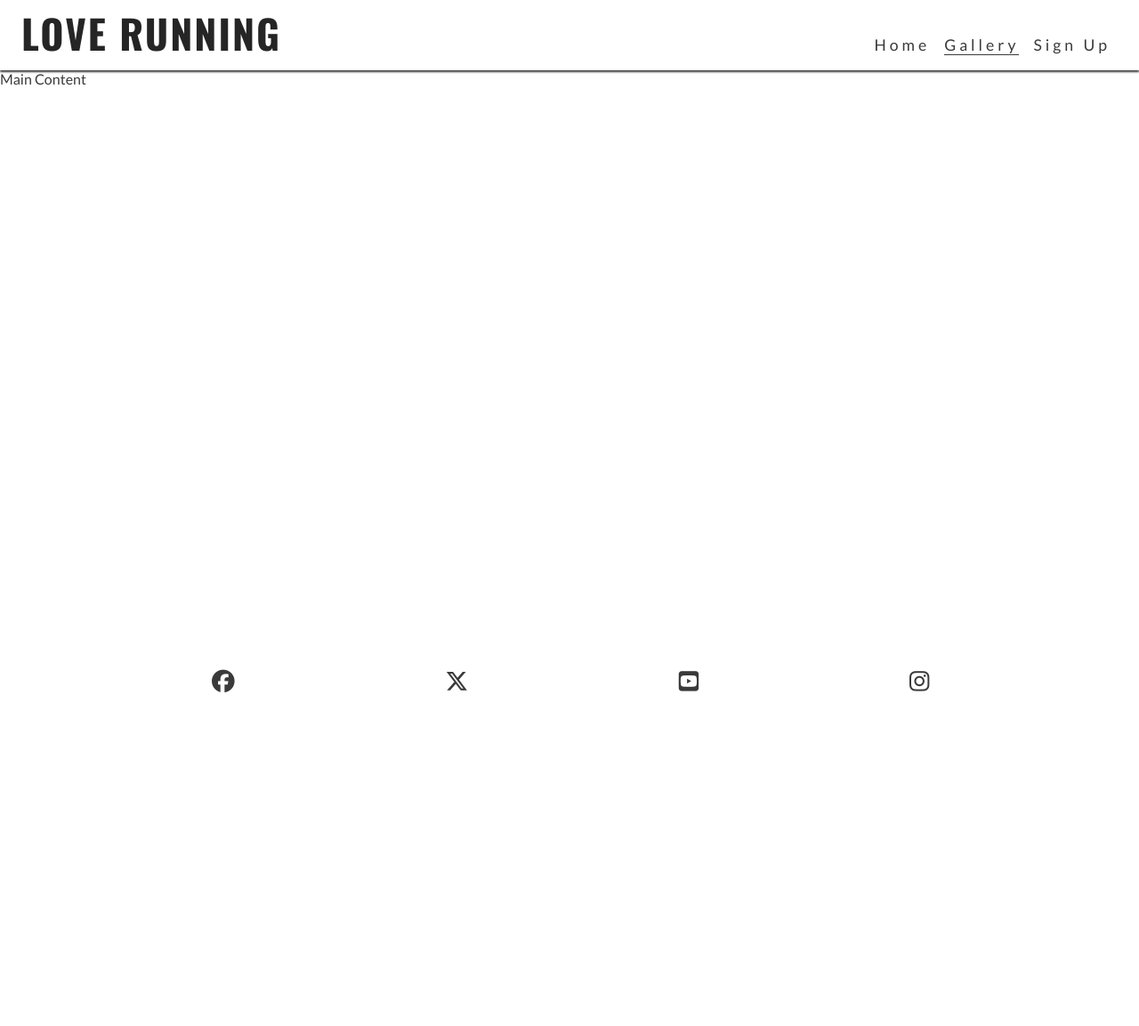
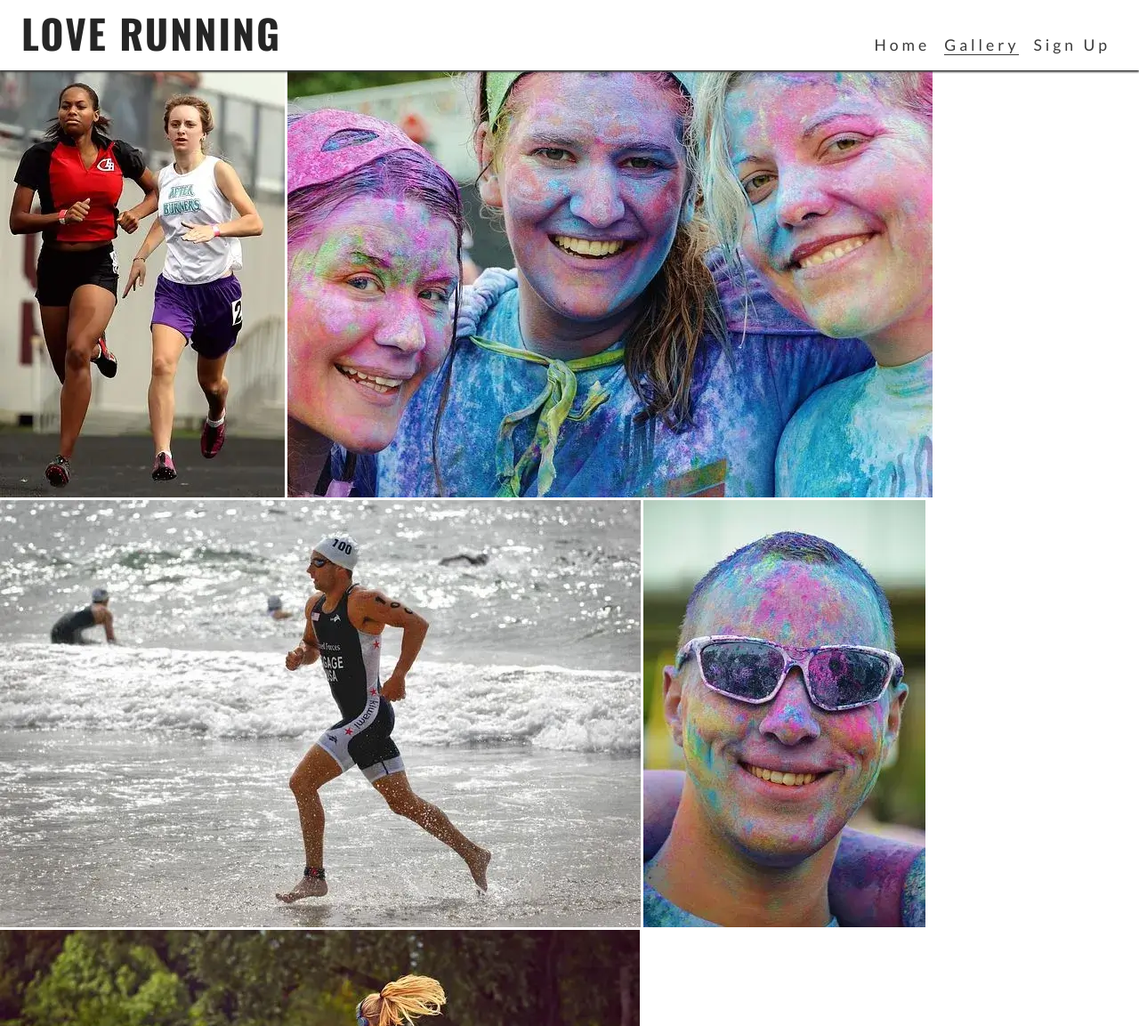
Before and after one commit to Merrick101/love-running, a plain HTML site: page gallery.html in a window 1280 px wide. Shown: the top 1153 px of the page at 89% size. Before the commit the page ends 800 px from the top, so only its background shows below. Drawn offline with nearby package versions, Linux system fonts and the light colour scheme.

Commit message:
Add images to gallery page

```diff
--- a/gallery.html
+++ b/gallery.html
@@ -34,7 +34,21 @@
         </nav>
     </header>
     <!-- Main Content -->
-    <main>Main Content</main>
+    <main>
+        <section id="gallery">
+            <div id="photos">
+                <img src="assets/images/athletes.webp" alt="Two athletes running together">
+                <img src="assets/images/girls.webp" alt="Three girls at charity paint running festival">
+                <img src="assets/images/runner3.webp" alt="Solo male runner jogging on beach">
+                <img src="assets/images/man.webp" alt="Man at charity paint running festival">
+                <img src="assets/images/runner1.webp" alt="Solo female runner jogging through Phoenix Park">
+                <img src="assets/images/runner2.webp" alt="Runners competing in marathon">
+                <img src="assets/images/runner4.webp" alt="Solo female runner jogging on beach">
+                <img src="assets/images/running_gang.webp" alt="Large group of runners taking part in a marathon on a rainy day">
+                <img src="assets/images/mud-run.webp" alt="Two women runners taking a muddy selfie after the Mud Runners championship">
+            </div>
+        </section>
+    </main>
     <!-- Footer -->
     <footer>
         <ul id="social-networks">
```
Also changed, not shown: assets/images/athletes.webp (added), assets/images/girls.webp (added), assets/images/man.webp (added), assets/images/mud-run.webp (added), assets/images/runner1.webp (added), assets/images/runner2.webp (added), assets/images/runner3.webp (added), assets/images/runner4.webp (added), assets/images/running_gang.webp (added).
